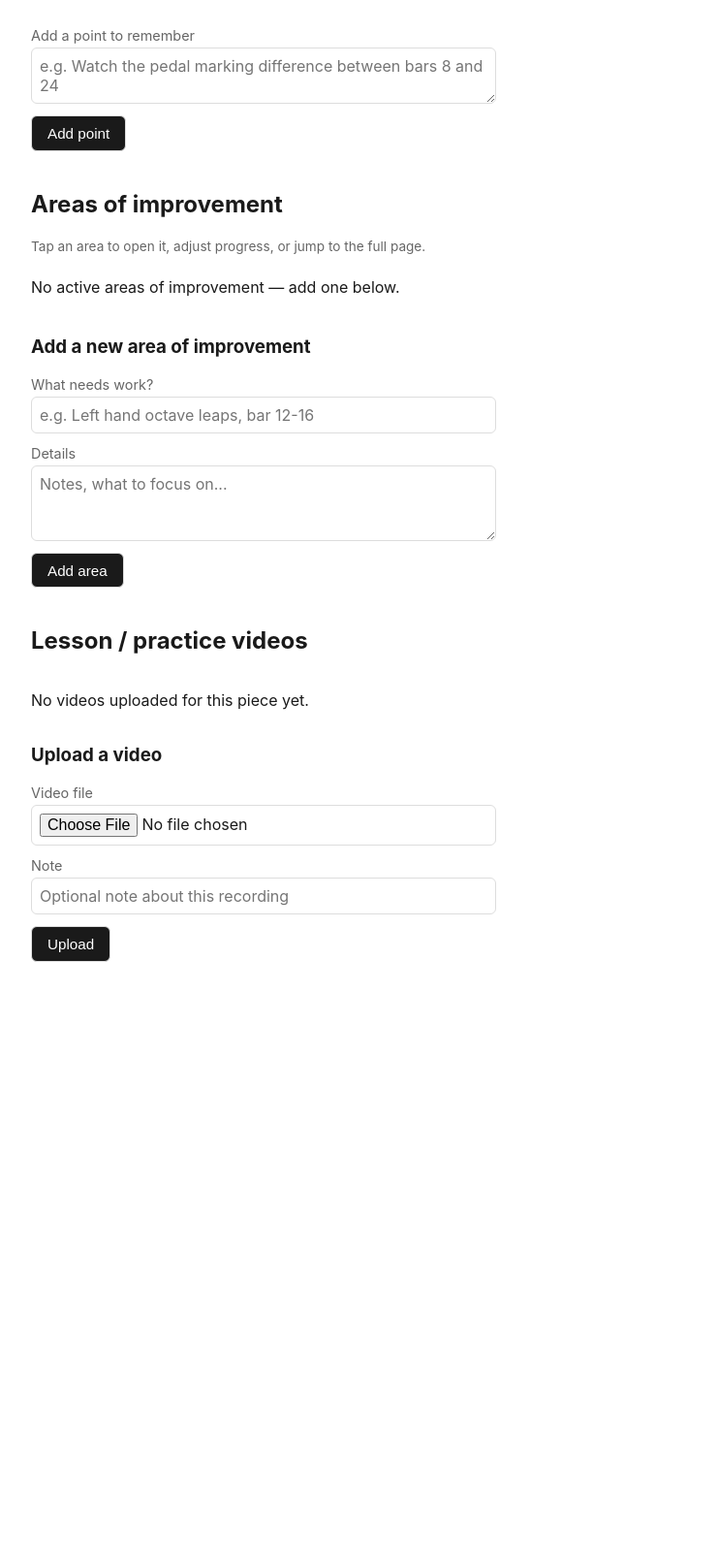
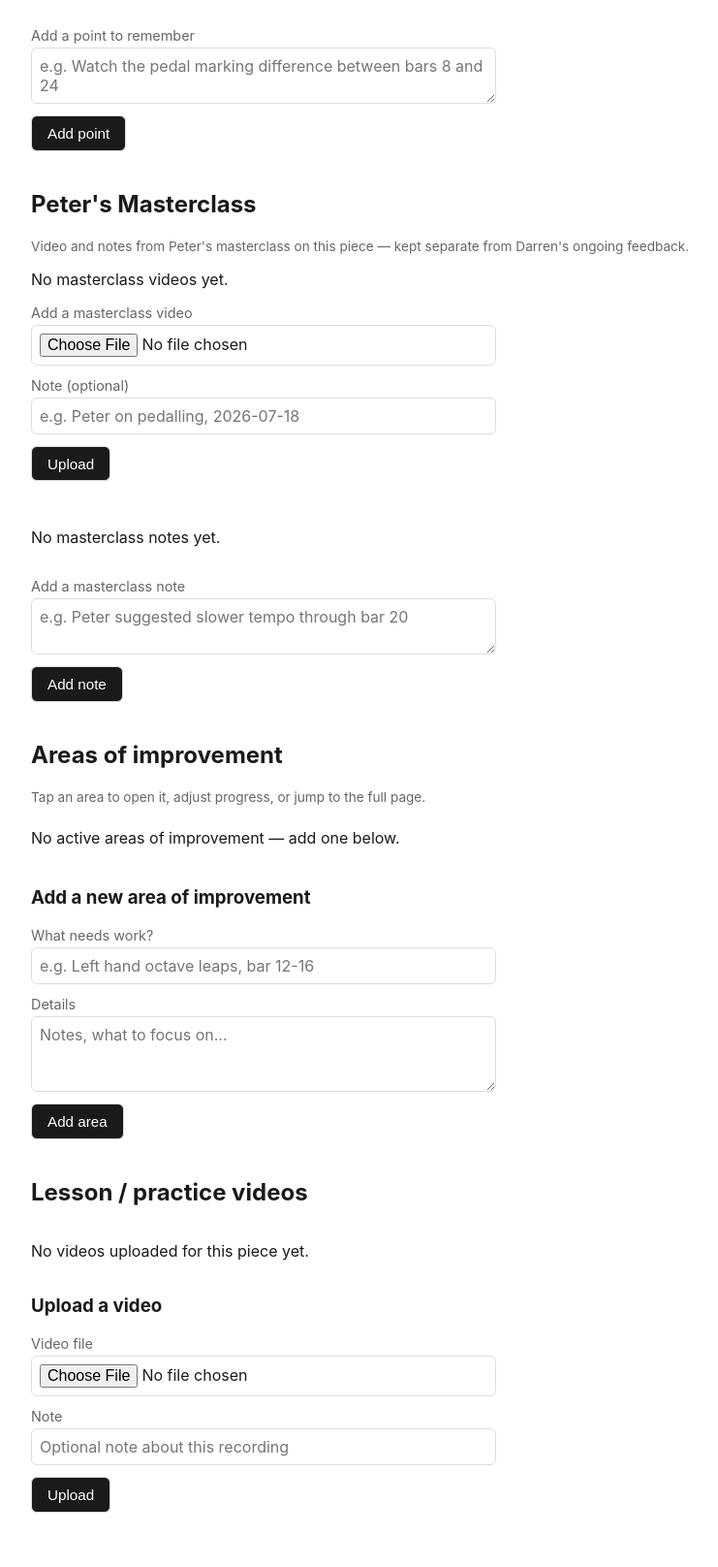
Before and after one commit to jcypowh/lmusa-tracker, a Flask app: page /pieces/1 in a window 1280 px wide. Shown: the part 749-2365 px from the top of the page at 97% size, without its empty margins (242-983 px from the left). Before the commit the page ends 1741 px from the top, so only its background shows below. Run offline with Flask 3, Linux system fonts and the light colour scheme; the visitor is signed in with stand-in values (Sample User, id 1); data comes from the database, SQL or seed files in the repository; data that the repository does not hold is empty.

Commit message:
Add Peter's Masterclass section per piece
Separate space for masterclass videos (add/delete) and notes, distinct
from Darren's ongoing feedback and the general-knowledge exam notes.
General knowledge notes now tagged with a category so the two note
lists don't mix.

```diff
--- a/app.py
+++ b/app.py
@@ -74,7 +74,7 @@ def allowed_video(filename):
     return ext in config.ALLOWED_VIDEO_EXTENSIONS
 
 
-def save_video(file_storage, piece_id, area_id=None, is_reference=False):
+def save_video(file_storage, piece_id, area_id=None, is_reference=False, is_masterclass=False):
     original = secure_filename(file_storage.filename)
     ext = original.rsplit(".", 1)[-1].lower()
     stored_name = f"{uuid.uuid4().hex}.{ext}"
@@ -86,6 +86,7 @@ def save_video(file_storage, piece_id, area_id=None, is_reference=False):
         original_filename=original,
         uploaded_by=session.get("role"),
         is_reference=is_reference,
+        is_masterclass=is_masterclass,
     )
     db.session.add(video)
     return video
@@ -176,9 +177,14 @@ def update_piece_color(piece_id):
 def add_knowledge_note(piece_id):
     piece = Piece.query.get_or_404(piece_id)
     body = request.form.get("body", "").strip()
+    category = request.form.get("category", "general")
+    if category not in ("general", "masterclass"):
+        category = "general"
     if body:
         db.session.add(
-            KnowledgeNote(piece_id=piece.id, author=session.get("role"), body=body)
+            KnowledgeNote(
+                piece_id=piece.id, author=session.get("role"), body=body, category=category
+            )
         )
         db.session.commit()
     return redirect(url_for("piece_detail", piece_id=piece.id))
@@ -232,6 +238,18 @@ def upload_reference_video(piece_id):
     file_storage = request.files.get("video")
     if file_storage and file_storage.filename and allowed_video(file_storage.filename):
         video = save_video(file_storage, piece.id, is_reference=True)
+        video.note = request.form.get("note", "").strip()
+        db.session.commit()
+    return redirect(url_for("piece_detail", piece_id=piece.id))
+
+
+@app.route("/pieces/<int:piece_id>/masterclass/upload", methods=["POST"])
+@require_role
+def upload_masterclass_video(piece_id):
+    piece = Piece.query.get_or_404(piece_id)
+    file_storage = request.files.get("video")
+    if file_storage and file_storage.filename and allowed_video(file_storage.filename):
+        video = save_video(file_storage, piece.id, is_masterclass=True)
         video.note = request.form.get("note", "").strip()
         db.session.commit()
     return redirect(url_for("piece_detail", piece_id=piece.id))
@@ -383,6 +401,18 @@ def ensure_schema():
             conn.execute(
                 text("ALTER TABLE video ADD COLUMN is_reference BOOLEAN DEFAULT 0")
             )
+        if "is_masterclass" not in video_cols:
+            conn.execute(
+                text("ALTER TABLE video ADD COLUMN is_masterclass BOOLEAN DEFAULT 0")
+            )
+
+        knowledge_cols = {
+            row[1] for row in conn.execute(text("PRAGMA table_info(knowledge_note)"))
+        }
+        if "category" not in knowledge_cols:
+            conn.execute(
+                text("ALTER TABLE knowledge_note ADD COLUMN category VARCHAR(20) DEFAULT 'general'")
+            )
         conn.commit()
 
 
--- a/models.py
+++ b/models.py
@@ -75,6 +75,7 @@ class Video(db.Model):
     uploaded_by = db.Column(db.String(10))
     note = db.Column(db.Text)
     is_reference = db.Column(db.Boolean, default=False, nullable=False)
+    is_masterclass = db.Column(db.Boolean, default=False, nullable=False)
     created_at = db.Column(db.DateTime, default=datetime.utcnow)
 
 
@@ -83,6 +84,7 @@ class KnowledgeNote(db.Model):
     piece_id = db.Column(db.Integer, db.ForeignKey("piece.id"), nullable=False)
     author = db.Column(db.String(10), nullable=False)
     body = db.Column(db.Text, nullable=False)
+    category = db.Column(db.String(20), default="general", nullable=False)
     created_at = db.Column(db.DateTime, default=datetime.utcnow)
 
 
--- a/templates/piece_detail.html
+++ b/templates/piece_detail.html
@@ -52,7 +52,7 @@
   <h2>General knowledge</h2>
   <p class="board-hint">Exam-prep points worth remembering &mdash; add them as they come up, not the night before.</p>
   <div class="knowledge-list">
-    {% for note in piece.knowledge_notes %}
+    {% for note in piece.knowledge_notes | selectattr("category", "equalto", "general") %}
       <div class="knowledge-item knowledge-{{ note.author }}">
         <div class="comment-meta">
           <strong>{{ role_labels[note.author] }}</strong>
@@ -72,7 +72,67 @@
     <label>Add a point to remember
       <textarea name="body" rows="2" placeholder="e.g. Watch the pedal marking difference between bars 8 and 24" required></textarea>
     </label>
+    <input type="hidden" name="category" value="general">
     <button type="submit">Add point</button>
+  </form>
+
+  <h2>Peter's Masterclass</h2>
+  <p class="board-hint">Video and notes from Peter's masterclass on this piece &mdash; kept separate from Darren's ongoing feedback.</p>
+  {% set masterclass_videos = piece.videos | selectattr("is_masterclass") | list %}
+  {% if masterclass_videos %}
+    <div class="video-list">
+      {% for video in masterclass_videos %}
+        <div class="video-item">
+          <video controls preload="metadata" src="{{ url_for('uploaded_file', filename=video.filename) }}"></video>
+          <p>
+            {% if video.note %}<strong>{{ video.note }}</strong> &middot; {% endif %}
+            {{ video.original_filename }} &middot; uploaded by {{ role_labels[video.uploaded_by] }}
+            &middot; {{ video.created_at.strftime('%Y-%m-%d %H:%M') }}
+          </p>
+          <form method="post" action="{{ url_for('delete_video', video_id=video.id) }}"
+                class="inline-form" onsubmit="return confirm('Delete this masterclass video?');">
+            <input type="hidden" name="next" value="{{ request.path }}">
+            <button type="submit" class="delete-btn">Delete</button>
+          </form>
+        </div>
+      {% endfor %}
+    </div>
+  {% else %}
+    <p>No masterclass videos yet.</p>
+  {% endif %}
+  <form method="post" action="{{ url_for('upload_masterclass_video', piece_id=piece.id) }}" enctype="multipart/form-data" class="stacked-form">
+    <label>Add a masterclass video
+      <input type="file" name="video" accept="video/*" required>
+    </label>
+    <label>Note (optional)
+      <input type="text" name="note" placeholder="e.g. Peter on pedalling, 2026-07-18">
+    </label>
+    <button type="submit">Upload</button>
+  </form>
+
+  <div class="knowledge-list">
+    {% for note in piece.knowledge_notes | selectattr("category", "equalto", "masterclass") %}
+      <div class="knowledge-item knowledge-{{ note.author }}">
+        <div class="comment-meta">
+          <strong>{{ role_labels[note.author] }}</strong>
+          <span>{{ note.created_at.strftime('%Y-%m-%d') }}</span>
+        </div>
+        <p>{{ note.body }}</p>
+        <form method="post" action="{{ url_for('delete_knowledge_note', note_id=note.id) }}"
+              class="inline-form" onsubmit="return confirm('Delete this note?');">
+          <button type="submit" class="delete-btn">Delete</button>
+        </form>
+      </div>
+    {% else %}
+      <p>No masterclass notes yet.</p>
+    {% endfor %}
+  </div>
+  <form method="post" action="{{ url_for('add_knowledge_note', piece_id=piece.id) }}" class="stacked-form">
+    <label>Add a masterclass note
+      <textarea name="body" rows="2" placeholder="e.g. Peter suggested slower tempo through bar 20" required></textarea>
+    </label>
+    <input type="hidden" name="category" value="masterclass">
+    <button type="submit">Add note</button>
   </form>
 
   <h2>Areas of improvement</h2>
@@ -153,7 +213,7 @@
 
   <h2>Lesson / practice videos</h2>
   <div class="video-list">
-    {% for video in piece.videos | rejectattr("is_reference") %}
+    {% for video in piece.videos | rejectattr("is_reference") | rejectattr("is_masterclass") %}
       <div class="video-item">
         <video controls preload="metadata" src="{{ url_for('uploaded_file', filename=video.filename) }}"></video>
         <p>
```
